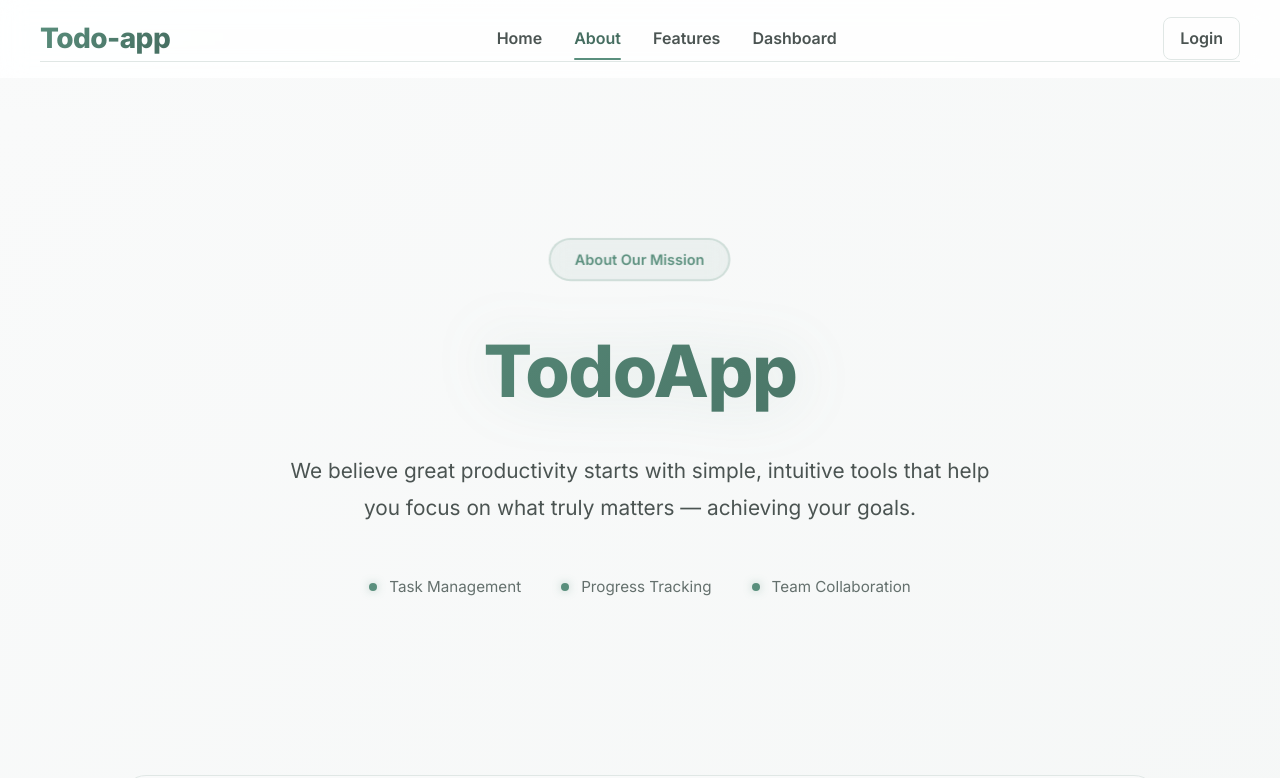
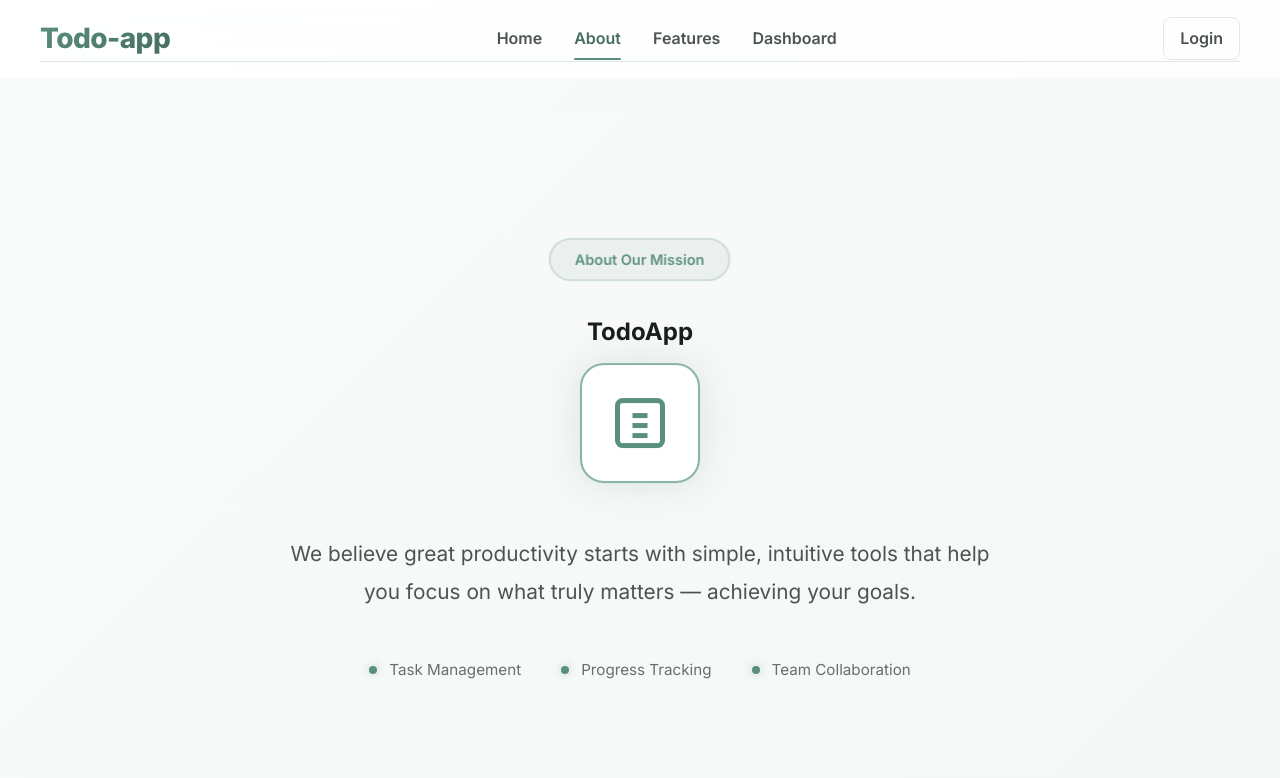
Before and after one commit to AreebaSadiq23/Todo-application, a Next.js app in the folder frontend/: page /about in a window 1280 px wide. Shown: the top 778 px of the page. Built offline with nearby package versions, Linux system fonts and the light colour scheme; no server answers.

Commit message:
feat: polish About page UI with productivity visuals

```diff
--- a/frontend/app/about/About.css
+++ b/frontend/app/about/About.css
@@ -69,16 +69,24 @@ section {
   animation: pulse 2s infinite;
 }
 
-.about-hero h1 {
-  font-size: 4.5rem;
-  font-weight: 800;
-  background: linear-gradient(135deg, var(--primary) 0%, var(--primary-dark) 100%);
-  -webkit-background-clip: text;
-  -webkit-text-fill-color: transparent;
-  background-clip: text;
-  margin-bottom: 1.5rem;
-  letter-spacing: -0.02em;
-  filter: drop-shadow(0 0 30px rgba(90, 143, 125, 0.15));
+.hero-visual-container {
+  margin: 2rem auto;
+  display: flex;
+  justify-content: center;
+}
+
+.hero-productivity-icon {
+  width: 120px;
+  height: 120px;
+  background: white;
+  border-radius: var(--radius-2xl);
+  display: flex;
+  align-items: center;
+  justify-content: center;
+  color: var(--primary);
+  border: 2px solid var(--primary-light);
+  box-shadow: var(--shadow-glow);
+  animation: float 4s ease-in-out infinite;
 }
 
 .hero-description {
--- a/frontend/app/about/page.tsx
+++ b/frontend/app/about/page.tsx
@@ -8,6 +8,16 @@ export default function About() {
       <section className="about-hero">
         <div className="hero-badge">About Our Mission</div>
         <h1>TodoApp</h1>
+        <div className="hero-visual-container">
+          <div className="hero-productivity-icon">
+            <svg width="60" height="60" viewBox="0 0 24 24" fill="none" stroke="currentColor" strokeWidth="2">
+              <rect x="3" y="3" width="18" height="18" rx="2" ry="2"></rect>
+              <line x1="9" y1="9" x2="15" y2="9"></line>
+              <line x1="9" y1="13" x2="15" y2="13"></line>
+              <line x1="9" y1="17" x2="15" y2="17"></line>
+            </svg>
+          </div>
+        </div>
         <p className="hero-description">
           We believe great productivity starts with simple, intuitive tools that help you focus on what truly matters — achieving your goals.
         </p>
```
